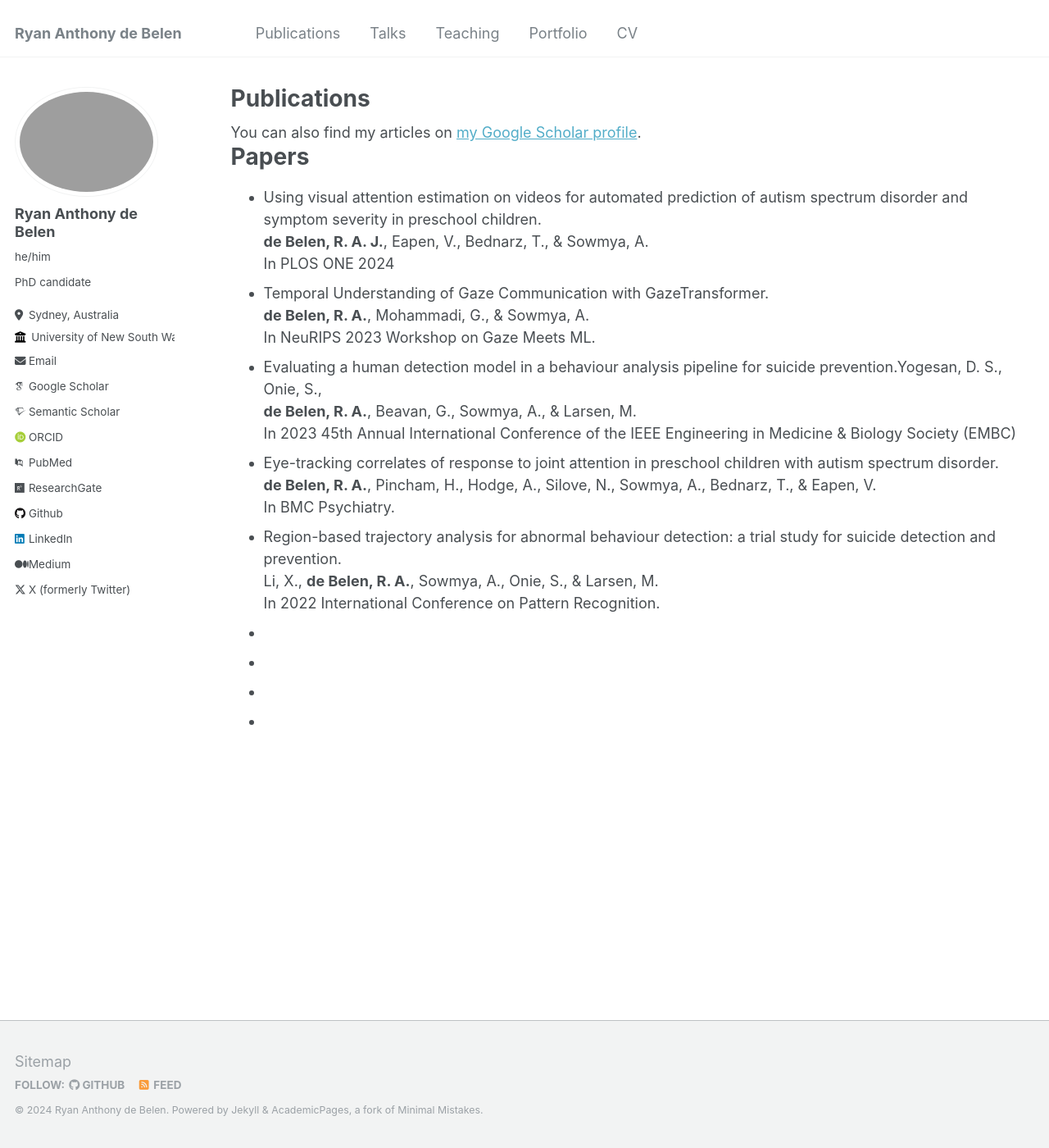
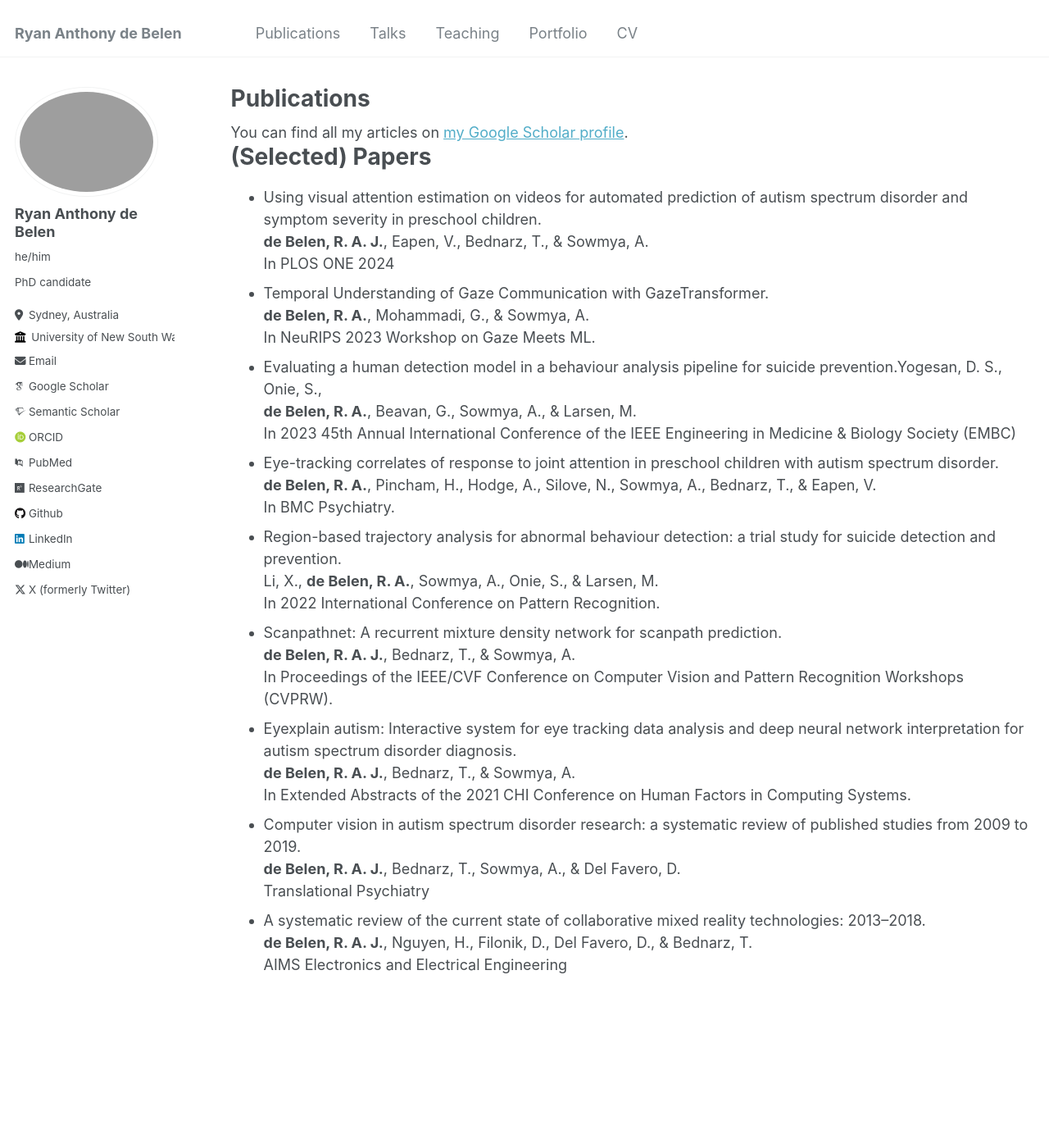
Before and after one commit to ryanxdebelen/ryanxdebelen.github.io, a Jekyll site: the page built from _pages/publications.md, in a window 1280 px wide and 1400 px high. Shown: the whole window at 82% size. Built offline with Jekyll 4.4.1, drawn with Linux system fonts in a browser that asks for light colours; some web fonts are replaced.

Commit message:
Update publications.md

```diff
--- a/_pages/publications.md
+++ b/_pages/publications.md
@@ -6,10 +6,10 @@ author_profile: true
 ---
 
 {% if site.author.googlescholar %}
-  <div class="wordwrap">You can also find my articles on <a href="{{site.author.googlescholar}}">my Google Scholar profile</a>.</div>
+  <div class="wordwrap">You can find all my articles on <a href="{{site.author.googlescholar}}">my Google Scholar profile</a>.</div>
 {% endif %}
 
-Papers
+(Selected) Papers
 ======
 - Using visual attention estimation on videos for automated prediction of autism spectrum disorder and symptom severity in preschool children. <br/>
   **de Belen, R. A. J.**, Eapen, V., Bednarz, T., & Sowmya, A. <br/>
@@ -26,7 +26,15 @@ Papers
 - Region-based trajectory analysis for abnormal behaviour detection: a trial study for suicide detection and prevention. <br/>
   Li, X., **de Belen, R. A.**, Sowmya, A., Onie, S., & Larsen, M. <br/>
   In 2022 International Conference on Pattern Recognition. <br/>
--
--
--
--
+- Scanpathnet: A recurrent mixture density network for scanpath prediction. <br/>
+  **de Belen, R. A. J.**, Bednarz, T., & Sowmya, A. <br/>
+  In Proceedings of the IEEE/CVF Conference on Computer Vision and Pattern Recognition Workshops (CVPRW). <br/>
+- Eyexplain autism: Interactive system for eye tracking data analysis and deep neural network interpretation for autism spectrum disorder diagnosis. <br/>
+  **de Belen, R. A. J.**, Bednarz, T., & Sowmya, A. <br/>
+  In Extended Abstracts of the 2021 CHI Conference on Human Factors in Computing Systems. <br/>
+- Computer vision in autism spectrum disorder research: a systematic review of published studies from 2009 to 2019. <br/>
+  **de Belen, R. A. J.**, Bednarz, T., Sowmya, A., & Del Favero, D. <br/>
+  Translational Psychiatry <br/>
+- A systematic review of the current state of collaborative mixed reality technologies: 2013–2018. <br/>
+  **de Belen, R. A. J.**, Nguyen, H., Filonik, D., Del Favero, D., & Bednarz, T. <br/>
+  AIMS Electronics and Electrical Engineering
```
